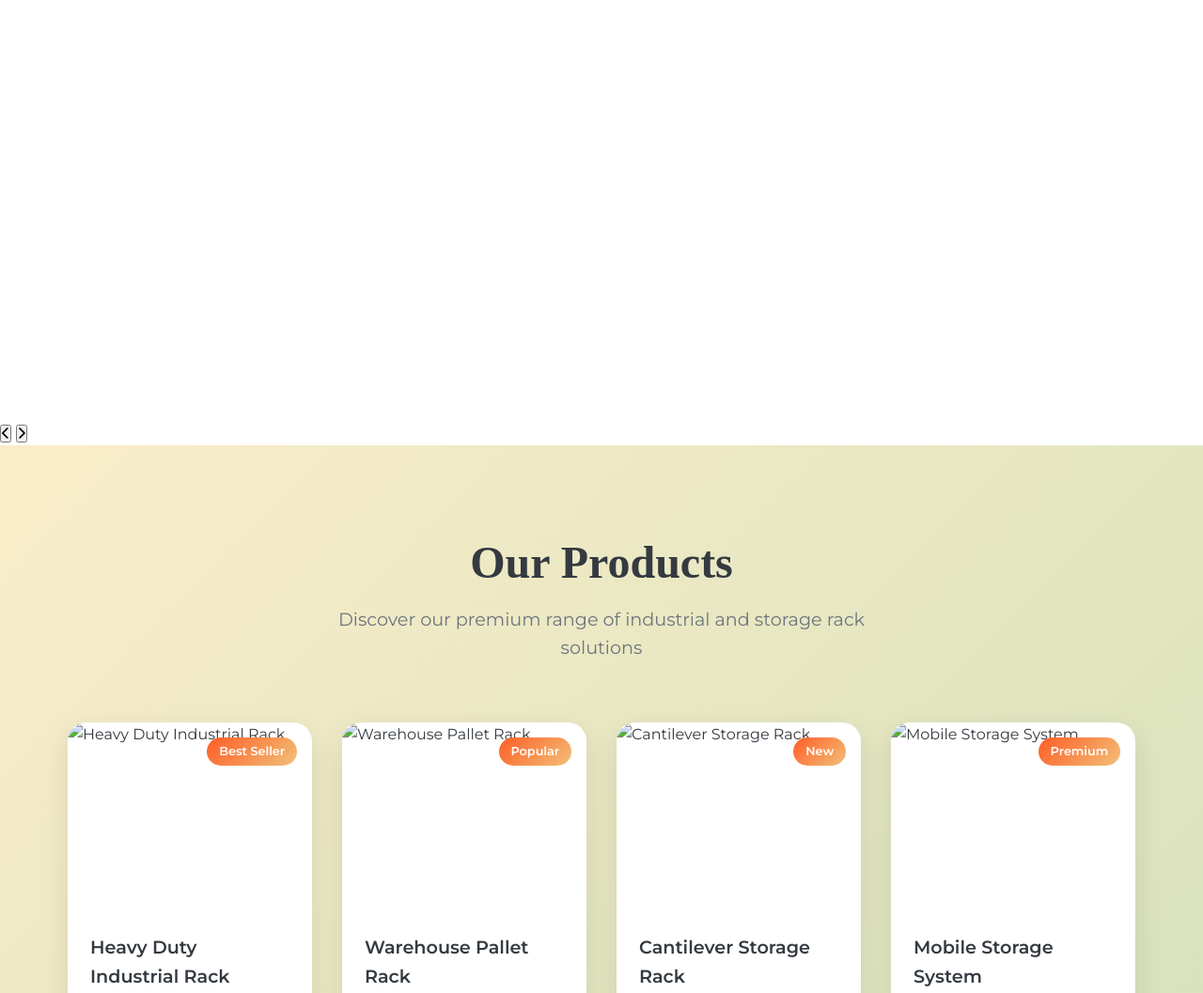
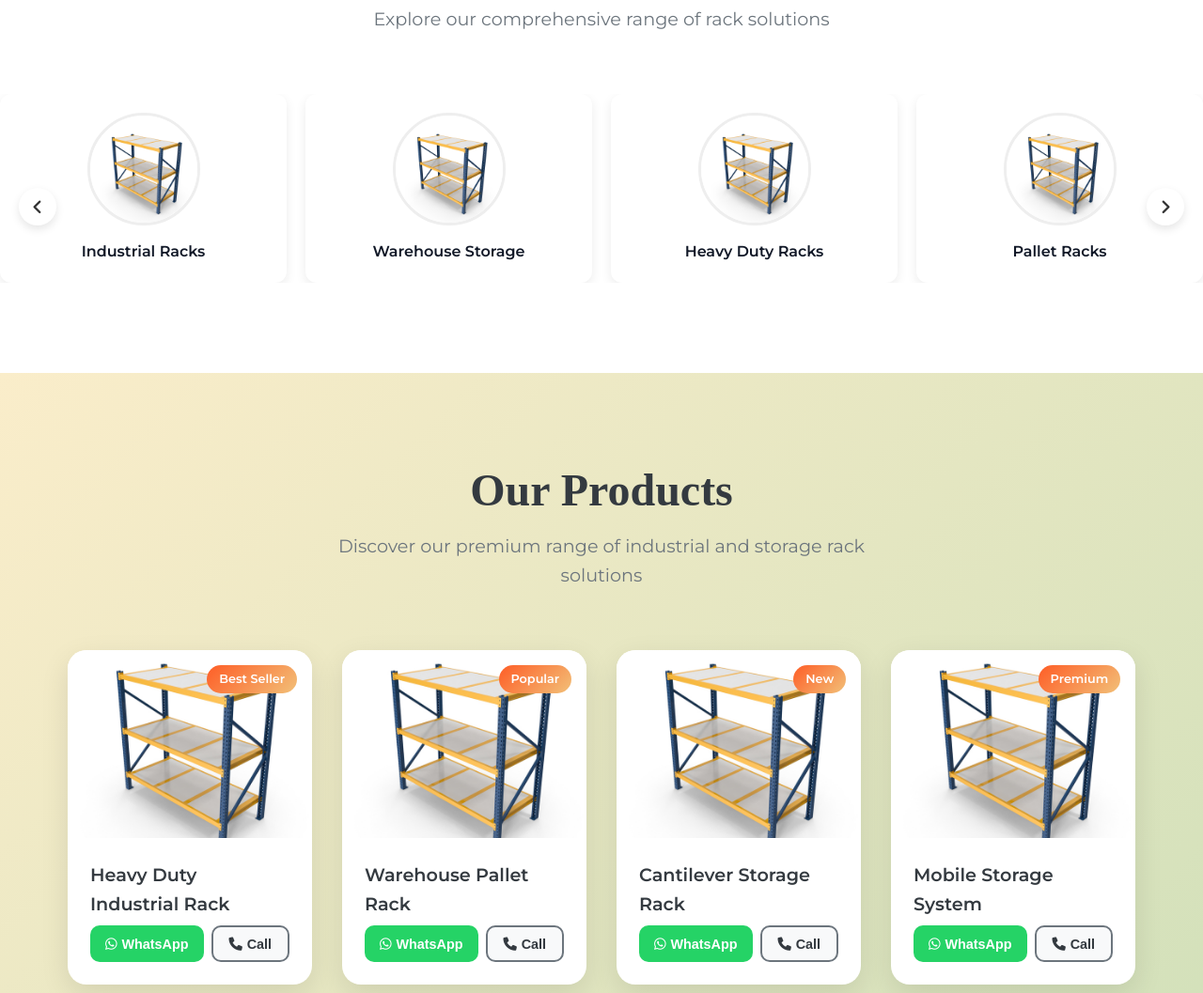
Before and after one commit to fahadjdy/rackman, a plain HTML site: page index.html in a window 1280 px wide. Shown: the part 3357-4414 px from the top of the page at 94% size. Drawn offline with nearby package versions, Linux system fonts and the light colour scheme; a web font is replaced by a local one.

Commit message:
Refactor code structure for improved readability and maintainability

```diff
--- a/assets/css/style.css
+++ b/assets/css/style.css
@@ -710,6 +710,94 @@ h2 {
   color: var(--primary-color);
   font-size: 0.8rem;
 }
+
+ /* Categories section */
+ .categories{
+  padding: 6rem 0;
+  position: relative;
+ }
+
+ .category-swiper .swiper-slide {
+  background: #fff;
+  border-radius: 12px;
+  padding: 20px 15px;
+  text-align: center;
+  box-shadow: 0 4px 12px rgba(0,0,0,0.08);
+  transition: transform 0.3s ease, box-shadow 0.3s ease;
+}
+
+.category-swiper .swiper-slide:hover {
+  transform: translateY(-6px);
+  box-shadow: 0 10px 20px rgba(0,0,0,0.15);
+}
+
+.category-image {
+  width: 120px;
+  height: 120px;
+  margin: 0 auto 15px;
+  border-radius: 50%;
+  overflow: hidden;
+  border: 3px solid #eee;
+  transition: border-color 0.3s ease;
+}
+
+.category-swiper .swiper-slide:hover .category-image {
+  border-color: #ffb823;
+}
+
+.category-image img {
+  width: 100%;
+  height: 100%;
+  object-fit: cover;
+}
+
+.category-item h3 {
+  font-size: 16px;
+  font-weight: 600;
+  color: #111827;
+}
+/* Swiper navigation buttons like old design */
+.btn-next,
+.btn-prev {
+  position: absolute;
+  top: 50%;
+  width: 40px;
+  height: 40px;
+  border-radius: 50%;
+  background: #fff;
+  color: #333;
+  font-size: 18px;
+  display: flex;
+  justify-content: center;
+  align-items: center;
+  box-shadow: 0 4px 10px rgba(0,0,0,0.1);
+  cursor: pointer;
+  z-index: 2;
+  transition: background 0.3s, transform 0.3s, color 0.3s;
+}
+
+.btn-prev {
+  left: 20px;
+}
+
+.btn-next {
+  right: 20px;
+}
+
+.btn-next:hover,
+.btn-prev:hover {
+  background: #ffb823;
+  color: #fff;
+  transform: scale(1.1);
+}
+
+.btn-next:after, .swiper-rtl .btn-prev:after{
+  content: '' !important;
+}
+.btn-prev:after, .swiper-rtl .btn-next:after{
+  content: '' !important;
+}
+
 
 /* Products Section */
 .products {
--- a/assets/js/script.js
+++ b/assets/js/script.js
@@ -48,7 +48,7 @@ const products = [
     name: "Heavy Duty Industrial Rack",
     description: "High-capacity storage solution for industrial applications",
     price: "₹25,000",
-    image: "/placeholder.svg?height=200&width=300",
+    image: "assets/img/product.png",
     badge: "Best Seller",
   },
   {
@@ -56,7 +56,7 @@ const products = [
     name: "Warehouse Pallet Rack",
     description: "Efficient pallet storage system for warehouses",
     price: "₹18,500",
-    image: "/placeholder.svg?height=200&width=300",
+    image: "assets/img/product.png",
     badge: "Popular",
   },
   {
@@ -64,7 +64,7 @@ const products = [
     name: "Cantilever Storage Rack",
     description: "Perfect for long and bulky item storage",
     price: "₹22,000",
-    image: "/placeholder.svg?height=200&width=300",
+    image: "assets/img/product.png",
     badge: "New",
   },
   {
@@ -72,7 +72,7 @@ const products = [
     name: "Mobile Storage System",
     description: "Space-saving mobile rack solution",
     price: "₹35,000",
-    image: "/placeholder.svg?height=200&width=300",
+    image: "assets/img/product.png",
     badge: "Premium",
   },
   {
@@ -80,7 +80,7 @@ const products = [
     name: "Display Rack Unit",
     description: "Attractive display solution for retail spaces",
     price: "₹12,500",
-    image: "/placeholder.svg?height=200&width=300",
+    image: "assets/img/product.png",
     badge: "Affordable",
   },
   {
@@ -88,7 +88,7 @@ const products = [
     name: "Mezzanine Floor System",
     description: "Double your storage space with mezzanine floors",
     price: "₹45,000",
-    image: "/placeholder.svg?height=200&width=300",
+    image: "assets/img/product.png",
     badge: "Custom",
   },
   {
@@ -96,7 +96,7 @@ const products = [
     name: "Drive-In Rack System",
     description: "High-density storage for similar products",
     price: "₹28,000",
-    image: "/placeholder.svg?height=200&width=300",
+    image: "assets/img/product.png",
     badge: "Efficient",
   },
   {
@@ -104,7 +104,7 @@ const products = [
     name: "Push Back Rack",
     description: "LIFO storage system for inventory management",
     price: "₹32,000",
-    image: "/placeholder.svg?height=200&width=300",
+    image: "assets/img/product.png",
     badge: "Smart",
   },
   {
@@ -112,7 +112,7 @@ const products = [
     name: "Flow Rack System",
     description: "Gravity-fed storage for FIFO inventory",
     price: "₹38,000",
-    image: "/placeholder.svg?height=200&width=300",
+    image: "assets/img/product.png",
     badge: "Advanced",
   },
   {
@@ -120,7 +120,7 @@ const products = [
     name: "Multi-Tier Rack",
     description: "Maximize vertical space utilization",
     price: "₹26,500",
-    image: "/placeholder.svg?height=200&width=300",
+    image: "assets/img/product.png",
     badge: "Versatile",
   },
   {
@@ -128,7 +128,7 @@ const products = [
     name: "Automated Storage Rack",
     description: "Fully automated storage and retrieval system",
     price: "₹85,000",
-    image: "/placeholder.svg?height=200&width=300",
+    image: "assets/img/product.png",
     badge: "High-Tech",
   },
   {
@@ -136,7 +136,7 @@ const products = [
     name: "Selective Pallet Rack",
     description: "Most common and versatile pallet rack system",
     price: "₹20,000",
-    image: "/placeholder.svg?height=200&width=300",
+    image: "assets/img/product.png",
     badge: "Standard",
   },
 ]
@@ -165,8 +165,6 @@ function loadProducts() {
       </div>
       <div class="product-content">
         <h3 class="product-name">${product.name}</h3>
-        <p class="product-description">${product.description}</p>
-        <div class="product-price">${product.price}</div>
         <div class="product-actions">
           <button class="product-btn whatsapp-btn" onclick="shareOnWhatsApp('${product.name}')">
             <i class="fab fa-whatsapp"></i>
--- a/index.html
+++ b/index.html
@@ -213,72 +213,106 @@
     </section>
 
     <!-- Browse by Category Section -->
+   <!-- Include Swiper CSS -->
+<link rel="stylesheet" href="https://cdn.jsdelivr.net/npm/swiper@10/swiper-bundle.min.css" />
+
 <section class="categories">
     <div class="categories-container">
         <div class="section-header">
             <h2 class="section-title">Browse by Category</h2>
             <p class="section-description">Explore our comprehensive range of rack solutions</p>
         </div>
-            <div class="category-slider">
-                <div class="slider-container">
-                    <div class="category-item">
+
+        <!-- Swiper -->
+        <div class="swiper category-swiper">
+            <div class="swiper-wrapper">
+                <div class="swiper-slide category-item">
                     <div class="category-image">
-                            <img src="/placeholder.svg?height=120&width=120" alt="Industrial Racks">
+                        <img src="assets/img/product.png" alt="Industrial Racks">
                     </div>
                     <h3>Industrial Racks</h3>
                 </div>
-                    <div class="category-item">
+                <div class="swiper-slide category-item">
                     <div class="category-image">
-                            <img src="/placeholder.svg?height=120&width=120" alt="Warehouse Storage">
+                        <img src="assets/img/product.png" alt="Warehouse Storage">
                     </div>
                     <h3>Warehouse Storage</h3>
                 </div>
-                    <div class="category-item">
+                <div class="swiper-slide category-item">
                     <div class="category-image">
-                            <img src="/placeholder.svg?height=120&width=120" alt="Heavy Duty Racks">
+                        <img src="assets/img/product.png" alt="Heavy Duty Racks">
                     </div>
                     <h3>Heavy Duty Racks</h3>
                 </div>
-                    <div class="category-item">
+                <div class="swiper-slide category-item">
                     <div class="category-image">
-                            <img src="/placeholder.svg?height=120&width=120" alt="Pallet Racks">
+                        <img src="assets/img/product.png" alt="Pallet Racks">
                     </div>
                     <h3>Pallet Racks</h3>
                 </div>
-                    <div class="category-item">
+                <div class="swiper-slide category-item">
                     <div class="category-image">
-                            <img src="/placeholder.svg?height=120&width=120" alt="Cantilever Racks">
+                        <img src="assets/img/product.png" alt="Cantilever Racks">
                     </div>
                     <h3>Cantilever Racks</h3>
                 </div>
-                    <div class="category-item">
+                <div class="swiper-slide category-item">
                     <div class="category-image">
-                            <img src="/placeholder.svg?height=120&width=120" alt="Mezzanine Systems">
+                        <img src="assets/img/product.png" alt="Mezzanine Systems">
                     </div>
                     <h3>Mezzanine Systems</h3>
                 </div>
-                    <div class="category-item">
+                <div class="swiper-slide category-item">
                     <div class="category-image">
-                            <img src="/placeholder.svg?height=120&width=120" alt="Mobile Racks">
+                        <img src="assets/img/product.png" alt="Mobile Racks">
                     </div>
                     <h3>Mobile Racks</h3>
                 </div>
-                    <div class="category-item">
+                <div class="swiper-slide category-item">
                     <div class="category-image">
-                            <img src="/placeholder.svg?height=120&width=120" alt="Display Racks">
+                        <img src="assets/img/product.png" alt="Display Racks">
                     </div>
                     <h3>Display Racks</h3>
                 </div>
             </div>
-                <button class="slider-btn prev-btn" onclick="slideCategories('prev')">
-                    <i class="fas fa-chevron-left"></i>
-                </button>
-                <button class="slider-btn next-btn" onclick="slideCategories('next')">
-                    <i class="fas fa-chevron-right"></i>
-                </button>
+
+            <!-- Swiper navigation buttons -->
+            <div class="btn-prev">
+                <i class="fa fa-angle-left"></i>
+            </div>
+            <div class="btn-next">
+                <i class="fa fa-angle-right"></i>
+            </div>
         </div>
     </div>
 </section>
+
+<!-- Include Swiper JS -->
+<script src="https://cdn.jsdelivr.net/npm/swiper@10/swiper-bundle.min.js"></script>
+
+<script>
+const swiper = new Swiper(".category-swiper", {
+    slidesPerView: 6,
+    spaceBetween: 20,
+    loop: true,
+    navigation: {
+        nextEl: ".btn-next",
+        prevEl: ".btn-prev",
+    },
+    breakpoints: {
+        0: {        // mobile
+            slidesPerView: 2,
+        },
+        768: {      // tablet
+            slidesPerView: 3,
+        },
+        1024: {     // desktop
+            slidesPerView: 4,
+        }
+    },
+});
+</script>
+
 
     <!-- Products Section -->
     <section class="products">
```
Also changed, not shown: assets/img/product.png (added). Lines whose indentation alone changed are shown as unchanged.
